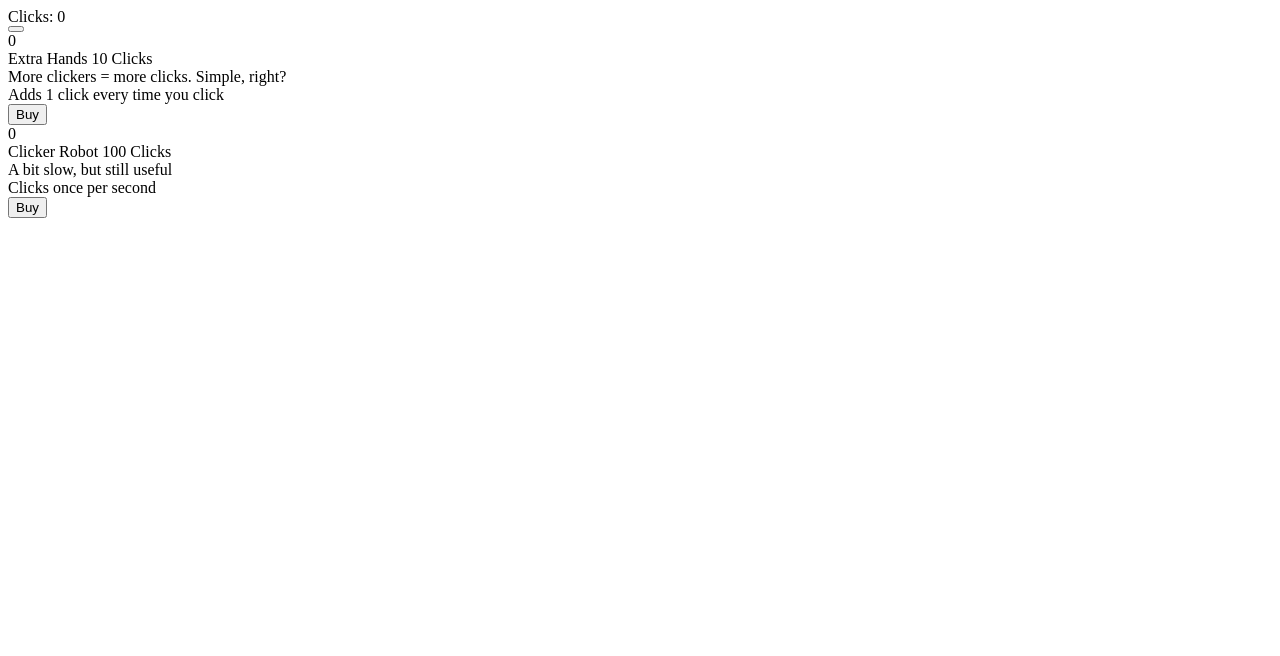
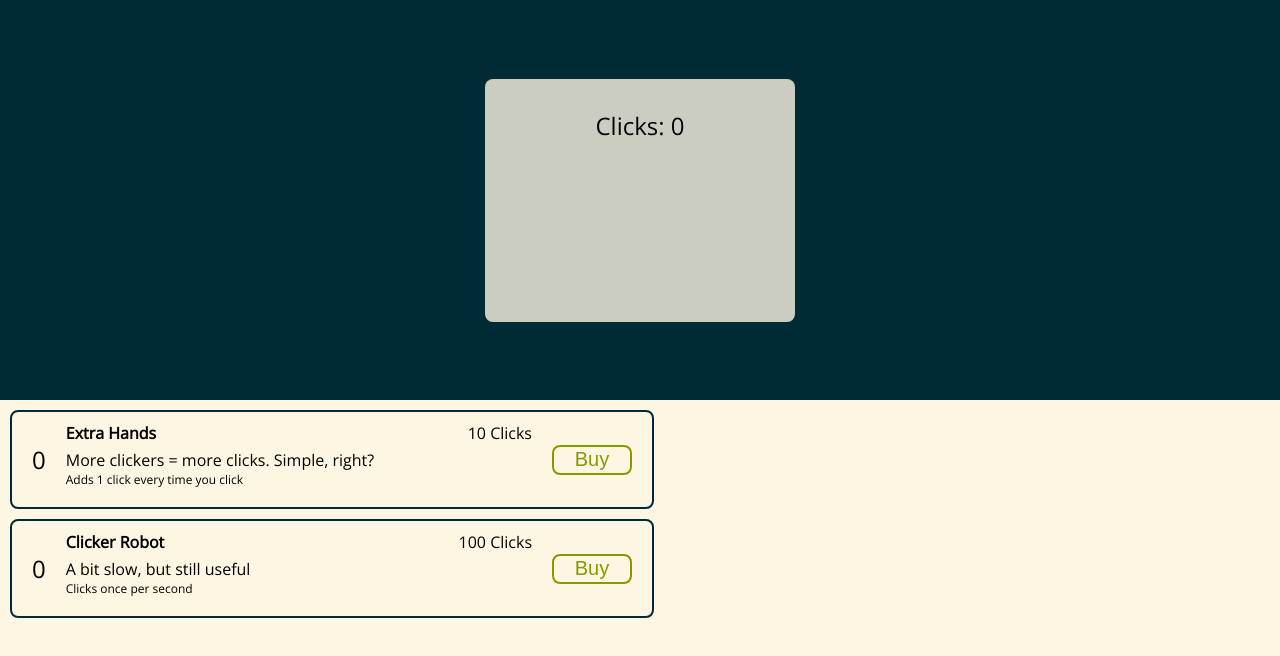
Before and after one commit to beangoosedev/click, a plain HTML site: page index.html in a window 1280 px wide. Drawn offline with nearby package versions, Linux system fonts and the light colour scheme.

Commit message:
Update index.html

```diff
--- a/index.html
+++ b/index.html
@@ -1,7 +1,8 @@
 <html>
   <head>
     <title>Clicker Game</title>
-    <link href="/stuff.css/" rel="stylesheet" type="text/css" href="https://fonts.googleapis.com/css?family=Open+Sans" />
+    <link rel="stylesheet" type="text/css" href="stuff.css" />
+    <link rel="stylesheet" type="text/css" href="https://fonts.googleapis.com/css?family=Open+Sans" />
   </head>
   <body>
     <div class="clicker">
```
